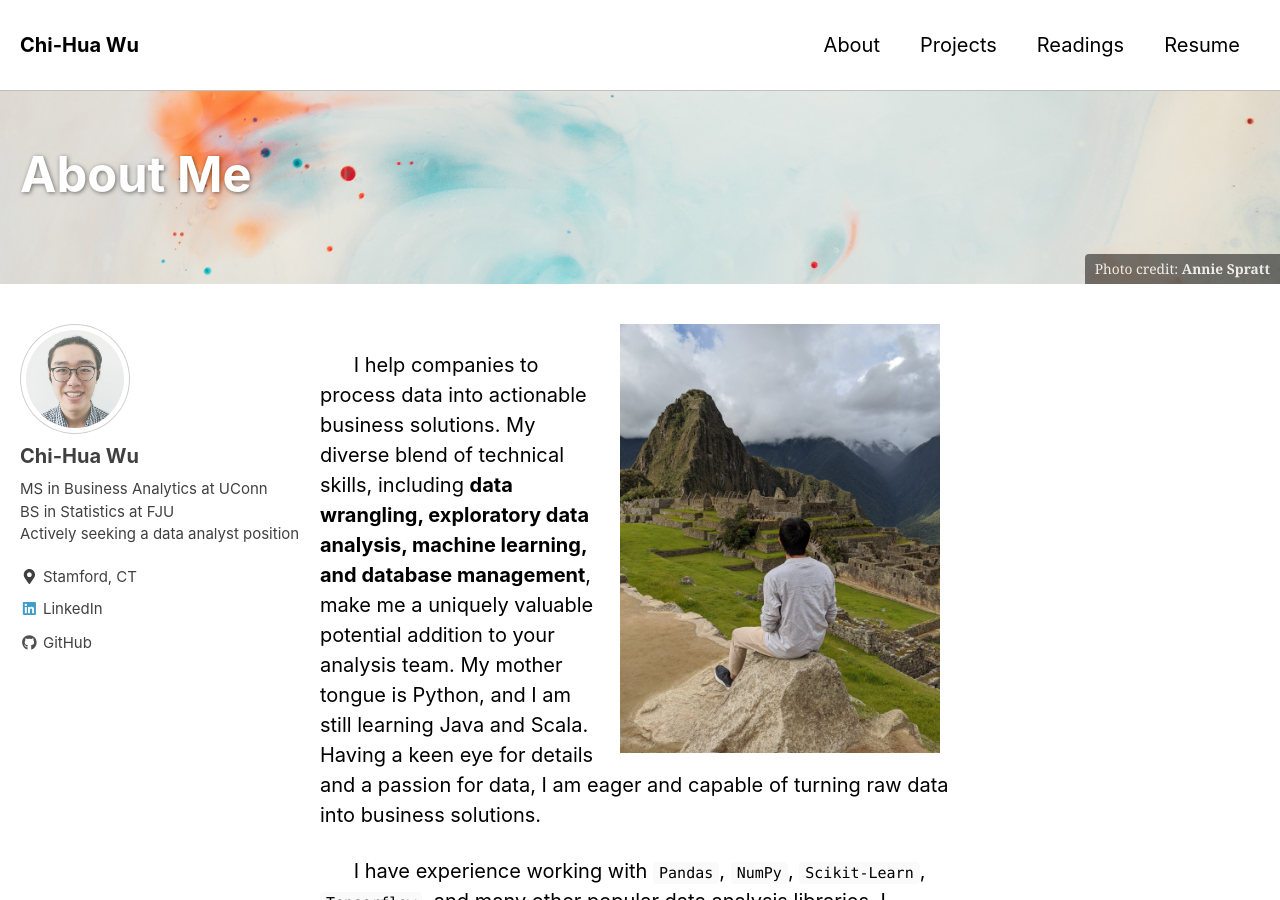
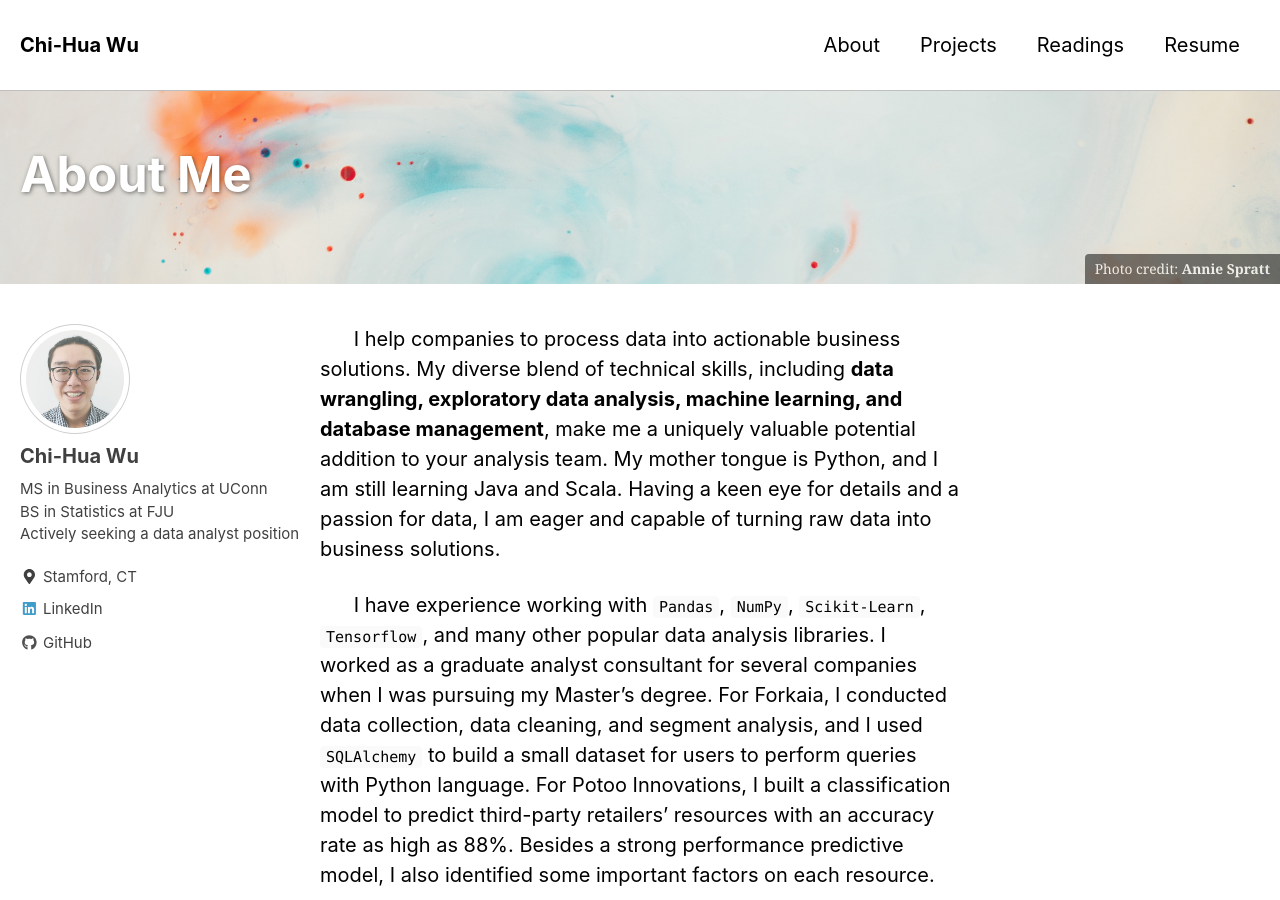
Before and after one commit to chw18019/chw18019.github.io, a Jekyll site: the page built from _pages/about.md, in a window 1280 px wide and 900 px high. Built offline with Jekyll 4.4.1, drawn with Linux system fonts in a browser that asks for light colours; nearby versions of some CDN libraries.

Commit message:
Update about.md

```diff
--- a/_pages/about.md
+++ b/_pages/about.md
@@ -5,9 +5,6 @@ header:
   overlay_image: /assets/images/annie-spratt-1.jpg
   caption: "Photo credit: [**Annie Spratt**](https://unsplash.com)"
 ---
-<img src="{{ "/assets/images/about-1.jpg" | absolute_url }}"
-width="50%" hspace="20" align="right">
-
 &nbsp;&nbsp;&nbsp;&nbsp;&nbsp;&nbsp;I help companies to process data into actionable business solutions. My diverse blend of technical skills, including **data wrangling, exploratory data analysis, machine learning, and database management**, make me a uniquely valuable potential addition to your analysis team. My mother tongue is Python, and I am still learning Java and Scala. Having a keen eye for details and a passion for data, I am eager and capable of turning raw data into business solutions.
 
 &nbsp;&nbsp;&nbsp;&nbsp;&nbsp;&nbsp;I have experience working with `Pandas`, `NumPy`, `Scikit-Learn`, `Tensorflow`, and many other popular data analysis libraries. I worked as a graduate analyst consultant for several companies when I was pursuing my Master's degree. For Forkaia, I conducted data collection, data cleaning, and segment analysis, and I used `SQLAlchemy` to build a small dataset for users to perform queries with Python language. For Potoo Innovations, I built a classification model to predict third-party retailers’ resources with an accuracy rate as high as 88%. Besides a strong performance predictive model, I also identified some important factors on each resource.
```
